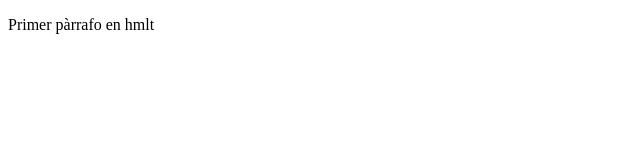
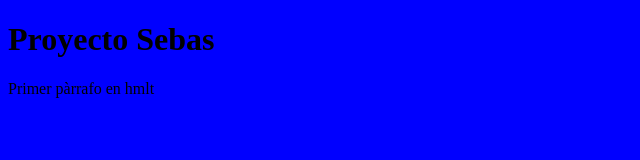
Before and after one commit to UsuarioUdemy2022/CursoGitPildoras, a plain HTML site: page index.html in a window 1280 px wide. Shown: the whole page, without its empty margins (0-640 px from the left). Drawn offline with Linux system fonts and the light colour scheme.

Commit message:
Parrago y tamaño fuente

```diff
--- /dev/null
+++ b/css/estilo.css
@@ -0,0 +1,5 @@
+@charset "utf-8";
+/*CSS Document */
+body{
+    background-color: #00F;
+}
--- a/index.html
+++ b/index.html
@@ -1,9 +1,12 @@
 <!DOCTYPE html>
 <html>
     <head>
-
+        <meta charset="utf-8">
+        <title>Documento sin titulo</title>
+        <link href="css/estilo.css" rel="stylesheet" type="text/css">
     </head>
     <body>
+        <H1>Proyecto Sebas</H1>
         <p>Primer pàrrafo en hmlt</p>
     </body>
 </html>
```
Also changed, not shown: js/javascript.js (added).
